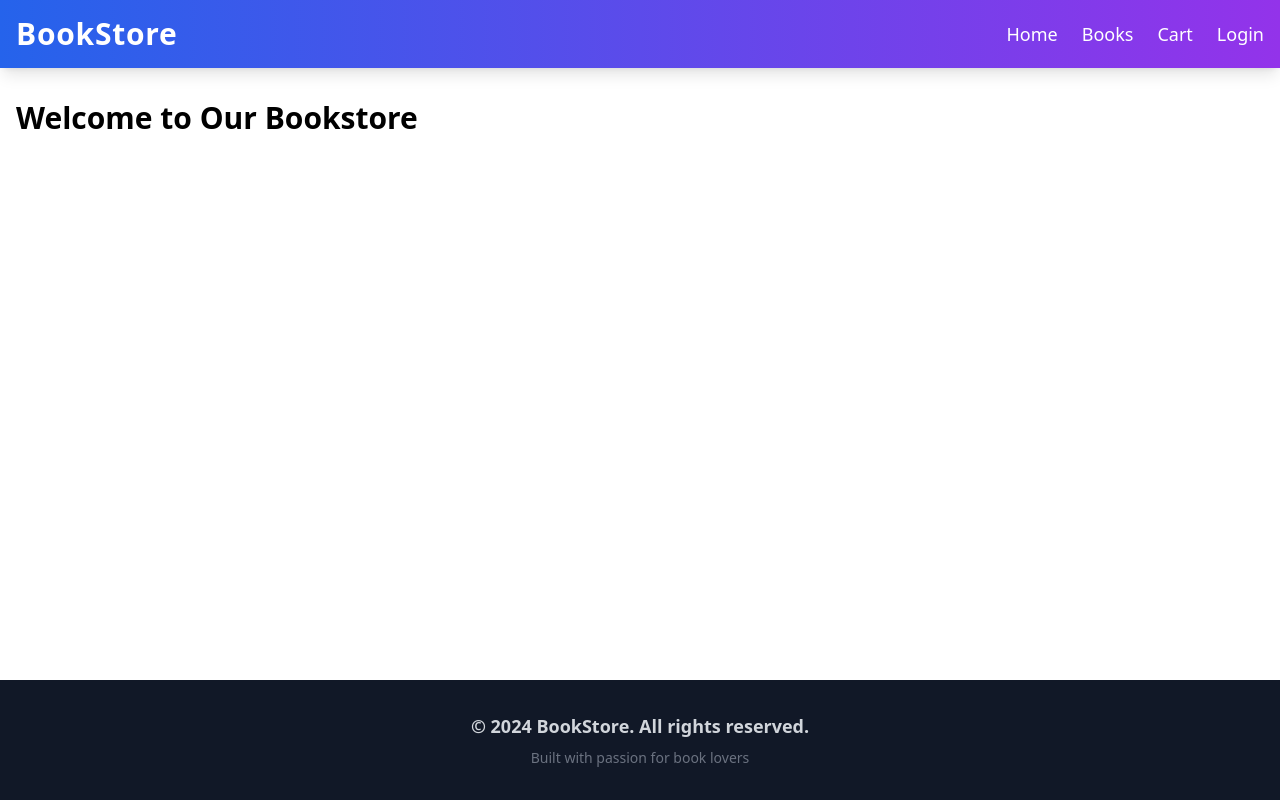
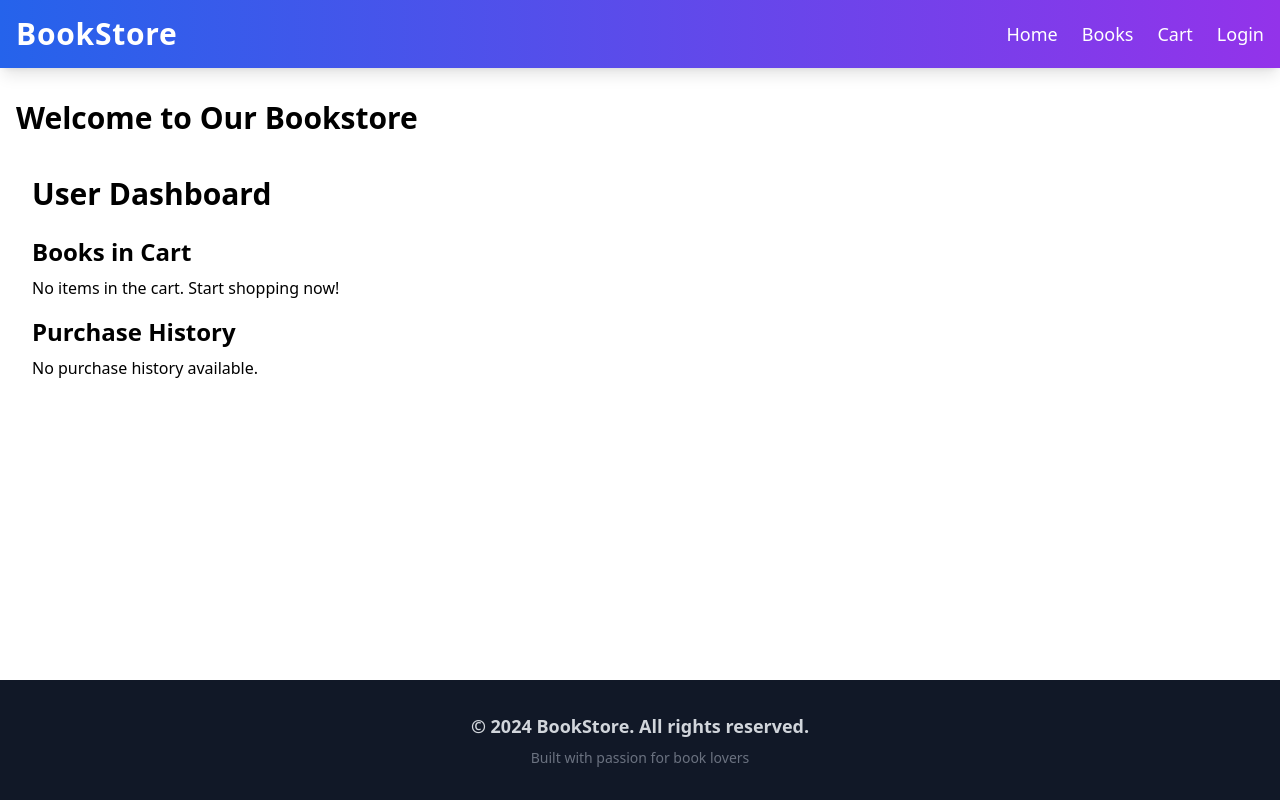
Before and after one commit to yashksaini-coder/BookStream, a Next.js app: page / in a window 1280 px wide. Built offline with nearby package versions, Linux system fonts and the light colour scheme.

Commit message:
added a dashboard (#46)

```diff
--- /dev/null
+++ b/app/dashboard/index.tsx
@@ -0,0 +1,57 @@
+"use client";
+import React, { useEffect, useState } from 'react';
+import { ClipLoader } from 'react-spinners';
+
+const Dashboard = () => {
+  const [loading, setLoading] = useState(true);
+  const [cartItems, setCartItems] = useState([]);
+  const [purchaseHistory, setPurchaseHistory] = useState([]);
+
+  useEffect(() => {
+    // Simulating data fetching
+    setTimeout(() => {
+      setCartItems([]);
+      setPurchaseHistory([]);
+      setLoading(false);
+    }, 1000);
+  }, []);
+
+  return (
+    <div className="container mx-auto p-4">
+      <h1 className="text-3xl font-bold mb-6">User Dashboard</h1>
+
+      {loading ? (
+        <div className="flex justify-center items-center h-screen">
+          <ClipLoader color="#36D7B7" />
+        </div>
+      ) : (
+        <>
+          <h2 className="text-2xl font-bold mt-4 mb-2">Books in Cart</h2>
+          {cartItems.length === 0 ? (
+            <p>No items in the cart. Start shopping now!</p>
+          ) : (
+            <div className="grid grid-cols-1 md:grid-cols-2 lg:grid-cols-3 gap-4">
+              {/* Render cart items */}
+            </div>
+          )}
+
+          <h2 className="text-2xl font-bold mt-4 mb-2">Purchase History</h2>
+          {purchaseHistory.length === 0 ? (
+            <p>No purchase history available.</p>
+          ) : (
+            <ul>
+              {purchaseHistory.map((purchase) => (
+                <li key={purchase.id} className="border-b py-2">
+                  <p>{purchase.title} - {purchase.price}</p>
+                  <p>Date: {purchase.date}</p>
+                </li>
+              ))}
+            </ul>
+          )}
+        </>
+      )}
+    </div>
+  );
+};
+
+export default Dashboard;
--- a/app/page.tsx
+++ b/app/page.tsx
@@ -1,6 +1,7 @@
 import React from 'react';
 import Header from './components/Header';
 import Footer from './components/Footer';
+import Dashboard from './/dashboard'; // Import the Dashboard component
 
 export default function Home() {
   return (
@@ -8,6 +9,9 @@ export default function Home() {
       <Header />
       <main className="flex-grow container mx-auto px-4 py-8">
         <h1 className="text-3xl font-bold mb-6">Welcome to Our Bookstore</h1>
+
+        {/* Include the Dashboard component here */}
+        <Dashboard />
       </main>
       <Footer />
     </div>
--- a/package.json
+++ b/package.json
@@ -9,9 +9,12 @@
     "lint": "next lint"
   },
   "dependencies": {
-    "next": "14.2.14",
+    "framer-motion": "^11.11.8",
+    "mongodb": "^6.9.0",
+    "next": "^14.2.15",
     "react": "^18",
     "react-dom": "^18",
+    "react-spinners": "^0.14.1",
     "react-toastify": "^10.0.5"
   },
   "devDependencies": {
```
Also changed, not shown: 1 other file (tests, documents, lock files or other folders).
